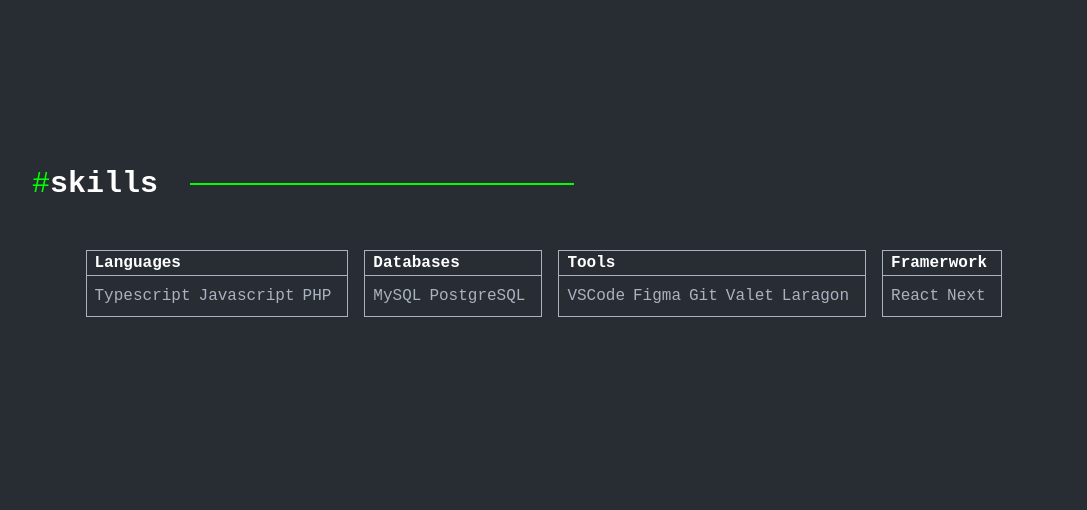
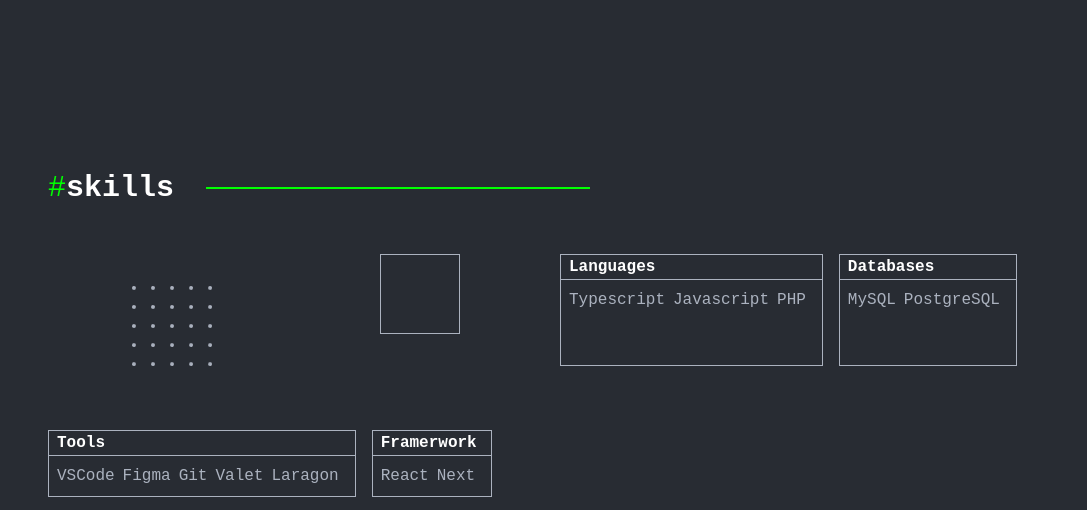
Before and after one commit to kushtrimhyseni/next-portfolio, a Next.js app: page / in a window 1280 px wide. Shown: the part 977-1487 px from the top of the page, without its empty margins (96-1183 px from the left). Before the commit the page ends 1294 px from the top, so only its background shows below. Built offline with nearby package versions, Linux system fonts and the light colour scheme; no server answers; the database is empty.

Commit message:
Added Skills Section

```diff
--- a/app/layout.tsx
+++ b/app/layout.tsx
@@ -13,7 +13,7 @@ export default function RootLayout({
 }) {
   return (
     <html lang="en">
-      <body className="bg-portfolio max-w-screen-lg mx-auto">
+      <body className="bg-portfolio max-w-screen-lg mx-auto p-4">
         <Navbar />
         {children}
       </body>
--- /dev/null
+++ b/components/skills-section/LeftContent.tsx
@@ -0,0 +1,10 @@
+import Image from "next/image";
+import dots from "../../public/images/Dots.png";
+export default function LeftContent() {
+  return (
+    <div className="flex justify-around">
+      <Image src={dots} alt="Dots" className="w-[80px] h-[80px] mt-8" />
+      <div className="border border-[#abb2bf] w-[80px] h-[80px]"></div>
+    </div>
+  );
+}
--- a/components/skills-section/Skills.tsx
+++ b/components/skills-section/Skills.tsx
@@ -1,13 +1,17 @@
 import Headers from "../atoms/Headers";
+import LeftContent from "./LeftContent";
 import SkillsCard from "./SkillsCard";
 import { skills } from "@/util/Skills";
 export default function Skills() {
   return (
     <>
-      <div className="mt-24 flex justify-between items-center w-full">
+      <div className="mt-24 flex justify-between items-center w-full relative">
         <Headers name="skills" />
       </div>
-      <div className="flex gap-4 flex-wrap">
+      <div className="flex flex-wrap gap-4">
+        <div className="w-1/2 mt-12">
+          <LeftContent />
+        </div>
         {skills.map((skill) => (
           <SkillsCard key={skill.id} skill={skill} />
         ))}
```
